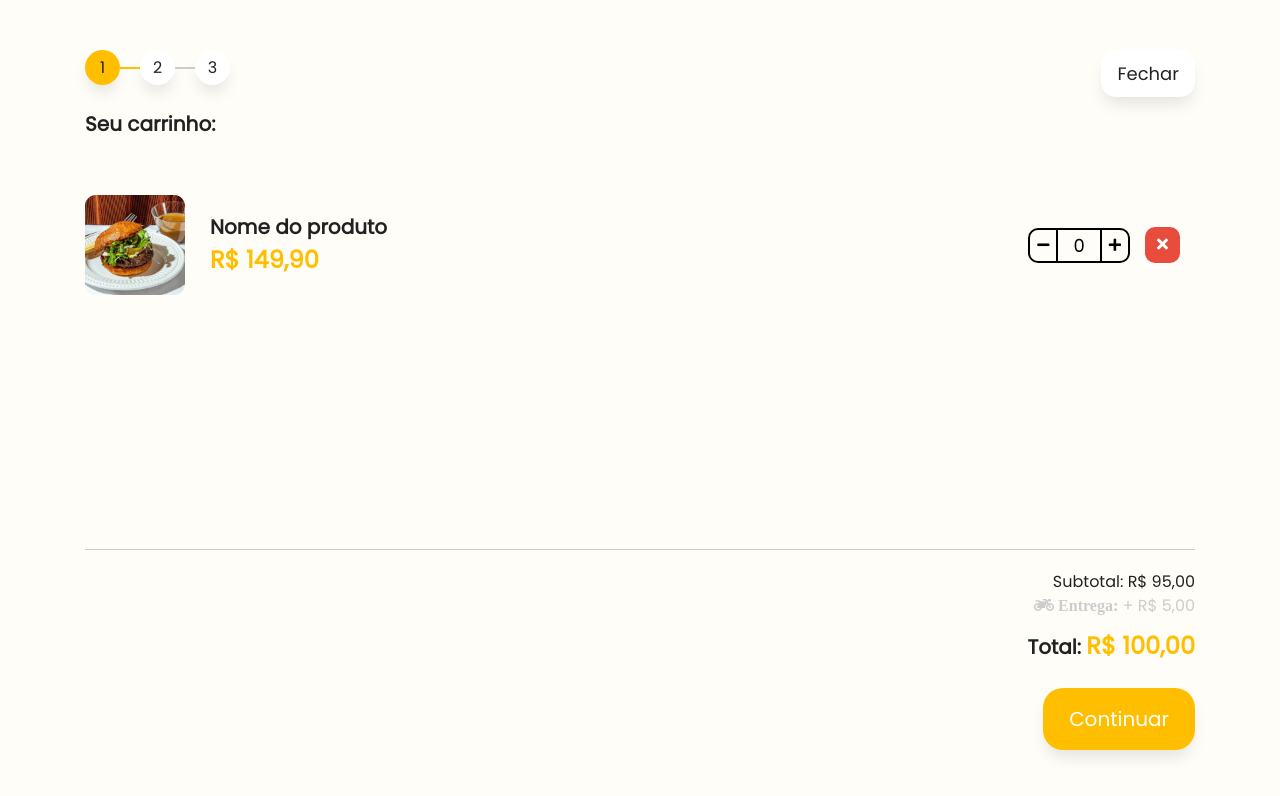
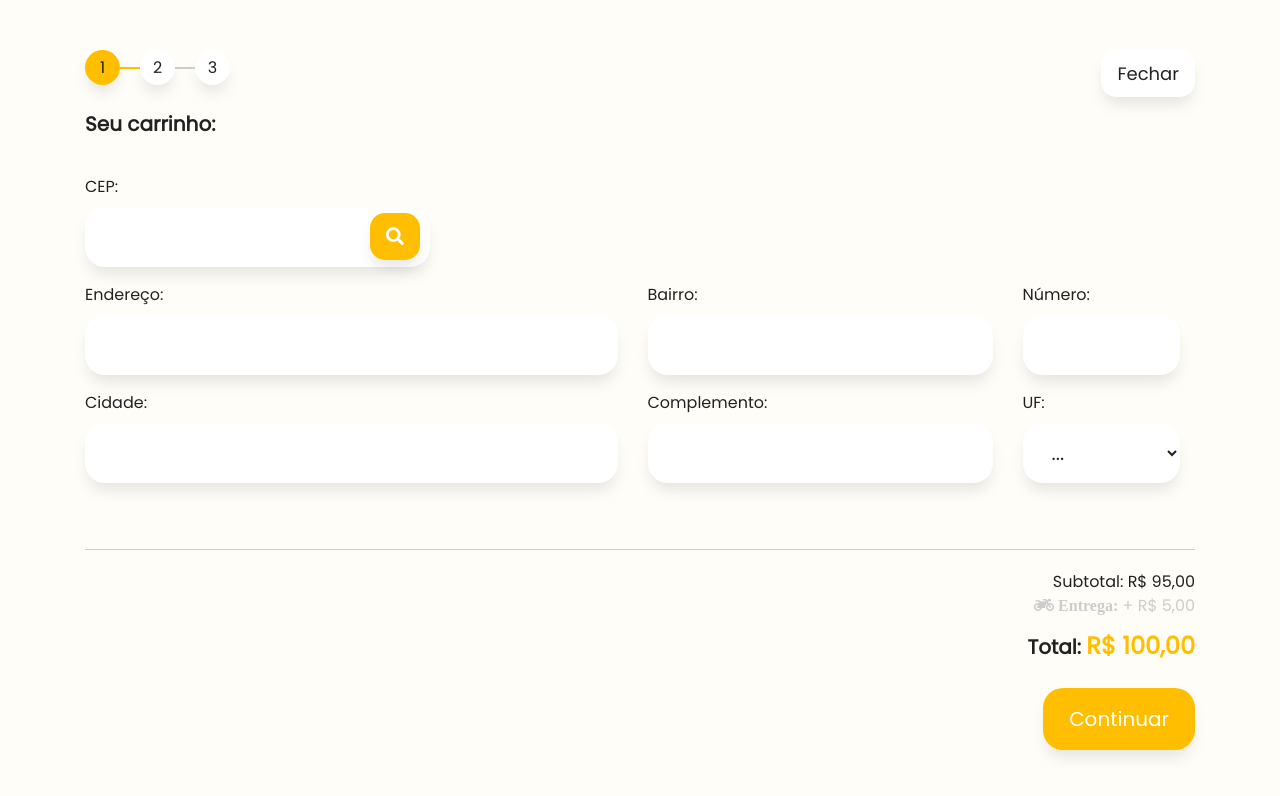
Before and after one commit to macielribeiro/restaurante-da-lu, a plain HTML site: page index.html in a window 1280 px wide. Drawn offline with Linux system fonts and the light colour scheme; files whose address does not match are found by name.

Commit message:
atualizado carrinho 2/3

```diff
--- a/css/main.css
+++ b/css/main.css
@@ -503,6 +503,7 @@ footer {
     flex: 1;
     overflow: auto;
     overflow-x: hidden;
+    color: var(--color-black);
 }
 
 .m-body::-webkit-scrollbar {
@@ -634,3 +635,27 @@ margin-top: 10px;
     color:var(--color-primary);
     font-size: 24px;
 }
+
+.form-control {
+    background-color: var(--color-white);
+    color: var(--color-black) !important;
+    border-radius: 20px;
+    padding: 15px 25px;
+    font-size: 20px;
+    box-shadow: 0px 10px 15px -3px rgba(0, 0, 0, 0.1) !important;
+    border: none !important;
+}
+
+select.form-control {
+    height: 60px !important;
+}
+
+.container-cep .form-control {
+    padding-right:  75px;
+}
+
+.container-cep .btn {
+    position: absolute;
+    right: 25px;
+    top: 38px;
+}
--- a/index.html
+++ b/index.html
@@ -450,7 +450,7 @@
         </div>
         <div class="m-body">
             <div class="container">
-                <div id="itensCarrinho" class="row mr-0 mt-0">
+                <div id="itensCarrinho" class="row mr-0 mt-0 hidden">
                     <div class="col-12 item-carrinho">
                         <div class="img-produto">
                             <img src="./img/cardapio/burguers/burger-au-poivre-kit-4-pack.3ca0e39b02db753304cd185638dad518.jpg"
@@ -474,7 +474,83 @@
                         </div>
                     </div>
                 </div>
-                <div id="localEntrega" class="row mr-0 mt-0 hidden"></div>
+                <div id="localEntrega" class="row mr-0 mt-0">
+                    <div class="col-4">
+                        <div class="form-group container-cep">
+                            <label for="">CEP:</label>
+                            <input type="text" name="" id="txtCEP" class="form-control">
+                            <a href="" class="btn btn-yellow btn-sm">
+                                <i class="fa fa-search"></i>
+                            </a>
+                        </div>
+                    </div>
+                    <div class="col-8"></div>
+                    <div class="col-6">
+                        <div class="form-group">
+                            <label for="">Endereço:</label>
+                            <input type="text" name="" id="txtEndereco" class="form-control">
+                        </div>
+                    </div>
+                    <div class="col-4">
+                        <div class="form-group">
+                            <label for="">Bairro:</label>
+                            <input type="text" name="" id="txtBairro" class="form-control">
+                        </div>
+                    </div>
+                    <div class="col-2">
+                        <div class="form-group">
+                            <label for="">Número:</label>
+                            <input type="text" name="" id="txtNumero" class="form-control">
+                        </div>
+                    </div>
+                    <div class="col-6">
+                        <div class="form-group">
+                            <label for="">Cidade:</label>
+                            <input type="text" name="" id="txtCidade" class="form-control">
+                        </div>
+                    </div>
+                    <div class="col-4">
+                        <div class="form-group">
+                            <label for="">Complemento:</label>
+                            <input type="text" name="" id="txtComplemento" class="form-control">
+                        </div>
+                    </div>
+                    <div class="col-2">
+                        <div class="form-group">
+                            <label for="">UF:</label>
+                            <select name="" id="ddlUf" class="form-control">
+                                <option value="-1">...</option>
+                                <option value="AC">AC</option>
+                                <option value="AL">AL</option>
+                                <option value="AP">AP</option>
+                                <option value="AM">AM</option>
+                                <option value="BA">BA</option>
+                                <option value="CE">CE</option>
+                                <option value="DF">DF</option>
+                                <option value="ES">ES</option>
+                                <option value="GO">GO</option>
+                                <option value="MA">MA</option>
+                                <option value="MT">MT</option>
+                                <option value="MS">MS</option>
+                                <option value="MG">MG</option>
+                                <option value="PA">PA</option>
+                                <option value="PB">PB</option>
+                                <option value="PR">PR</option>
+                                <option value="PE">PE</option>
+                                <option value="PI">PI</option>
+                                <option value="RJ">RJ</option>
+                                <option value="RN">RN</option>
+                                <option value="RS">RS</option>
+                                <option value="RO">RO</option>
+                                <option value="RR">RR</option>
+                                <option value="SC">SC</option>
+                                <option value="SP">SP</option>
+                                <option value="SE">SE</option>
+                                <option value="TO">TO</option>
+                            </select>
+                        </div>
+                    </div>
+                </div>
                 <div id="resumoCarrinho" class="row mr-0 mt-0 hidden"></div>
             </div>
         </div>
```
